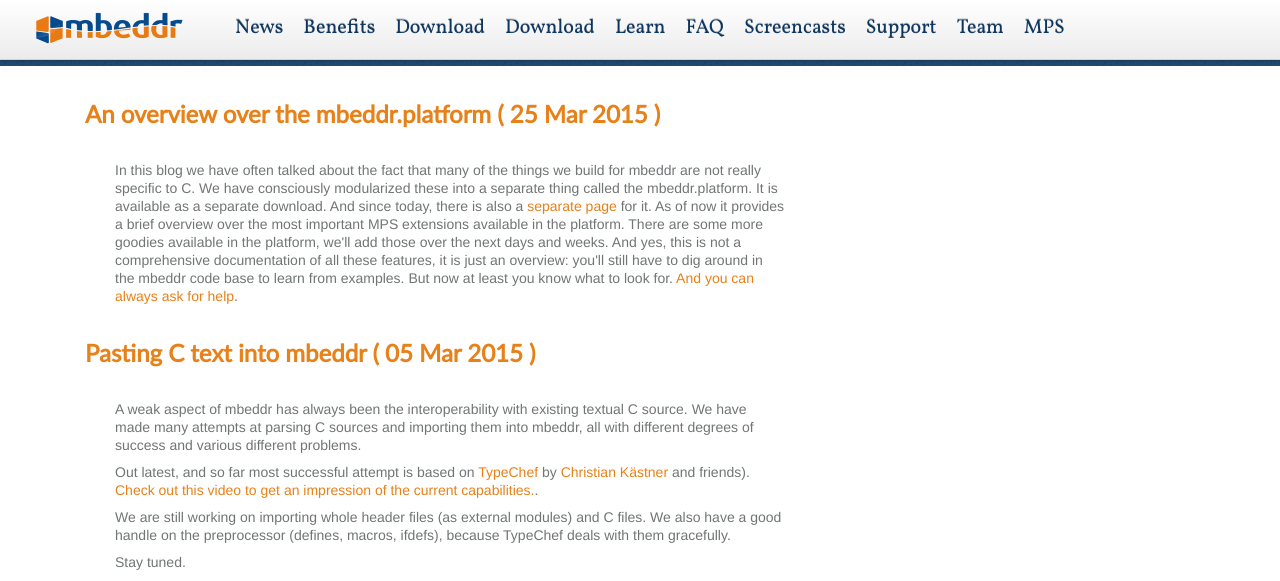
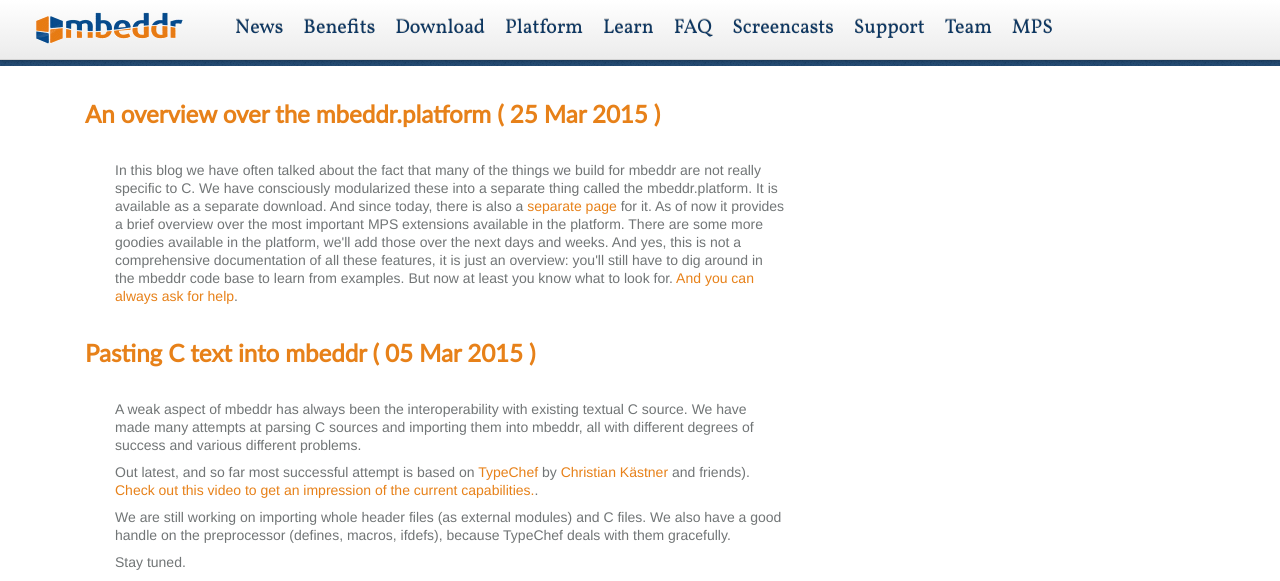
Before and after one commit to mbeddr/mbeddr.github.io, a Jekyll site: the page built from blog/index.html, in a window 1280 px wide. Shown: the top 581 px of the page. Built offline with Jekyll 4.4.1, drawn with Linux system fonts in a browser that asks for light colours; nearby versions of some CDN libraries; library files that are not in the unit come from our copies; grey boxes are pictures that could not be loaded.

Commit message:
more work on platform

```diff
--- a/_layouts/default.html
+++ b/_layouts/default.html
@@ -91,7 +91,7 @@
                     <li><a href="/blog/">News</a></li>
                     <li><a href="/benefits.html">Benefits</a></li>
                     <li><a href="/download.html">Download</a></li>
-                    <li><a href="/platform.html">Download</a></li>
+                    <li><a href="/platform.html">Platform</a></li>
                     <li><a href="/learn.html">Learn</a></li>
                     <li><a href="/faq.html">FAQ</a></li>
                     <li><a href="/screencasts.html">Screencasts</a></li>
```
